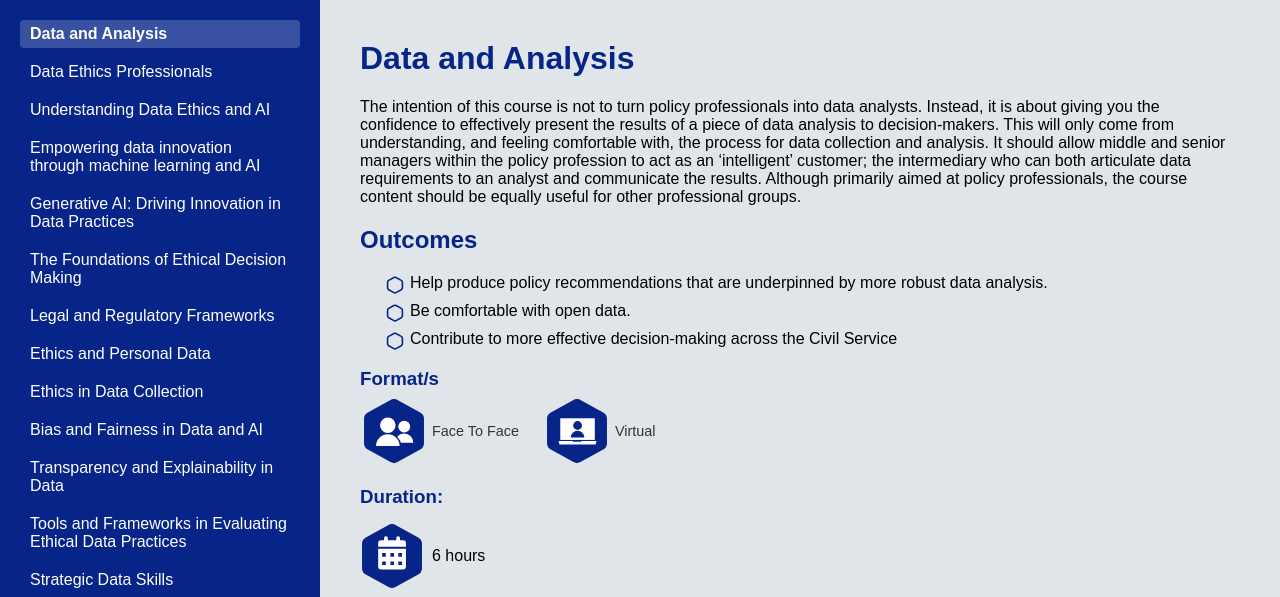
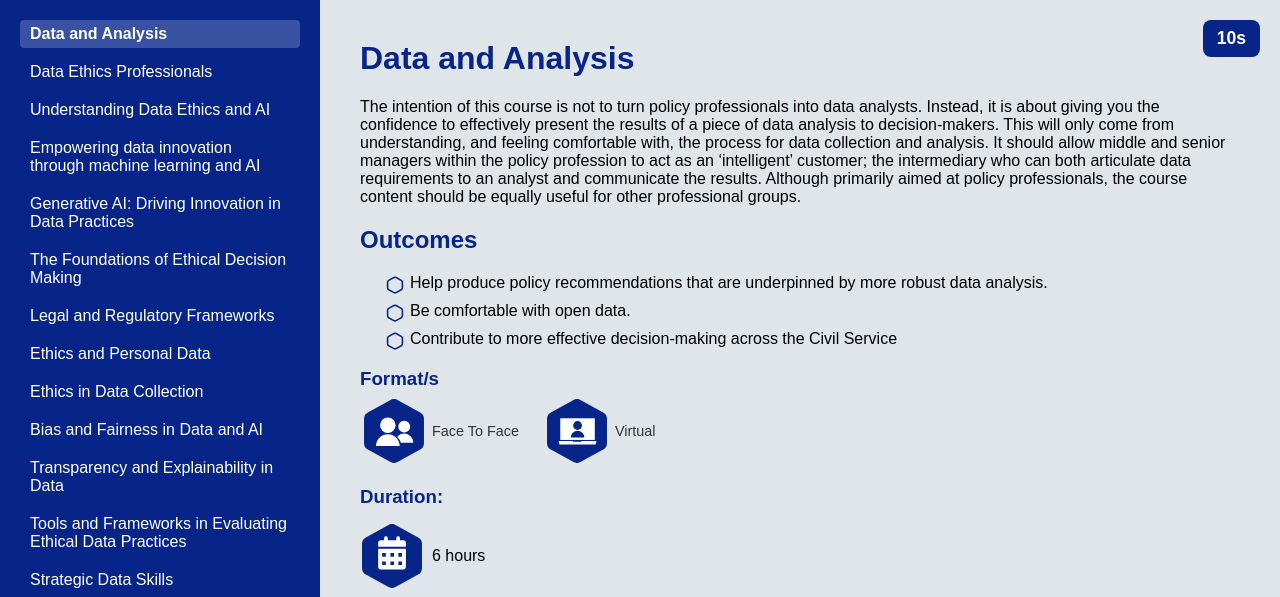
Before and after one commit to theodi/csl-catalogue, a plain HTML site: page index.html in a window 1280 px wide. Shown: the top 597 px of the page. Drawn offline with Linux system fonts and the light colour scheme.

Commit message:
Fixing carosel

```diff
--- a/index.html
+++ b/index.html
@@ -8,6 +8,7 @@
 </head>
 <body>
   <div class="container">
+    <div id="countdown" class="countdown-timer">15s</div>
     <nav class="sidebar">
       <ul id="course-list"></ul>
       <div class="sidebar-footer">
--- a/script.js
+++ b/script.js
@@ -115,9 +115,6 @@ window.addEventListener('DOMContentLoaded', () => {
         const matchingQr = document.getElementById(`qr-${index}`);
         if (matchingQr) {
             matchingQr.style.display = 'block';
-            const liveQrSlot = document.getElementById('course-qr');
-            liveQrSlot.innerHTML = '';
-            liveQrSlot.appendChild(matchingQr);
         }
 
         if (manual) pauseCarousel();
@@ -132,16 +129,41 @@ window.addEventListener('DOMContentLoaded', () => {
         selectCourse(currentIndex);
       }
 
+      /* script.js addition */
+    const countdownEl = document.getElementById('countdown');
+    let countdownValue = 15;
+    let countdownTimer;
+
+    function updateCountdown(seconds) {
+        console.log('Updating countdown to:', seconds);
+        clearInterval(countdownTimer);
+        countdownValue = seconds;
+        countdownEl.textContent = `${countdownValue}s`;
+        countdownTimer = setInterval(() => {
+            countdownValue--;
+            countdownEl.textContent = `${countdownValue}s`;
+            if (countdownValue <= 0) clearInterval(countdownTimer);
+        }, 1000);
+    }
+
     function startCarousel() {
+        console.log('Starting carousel');
+        clearInterval(slideInterval);
         slideInterval = setInterval(() => {
-          if (!isPaused) nextCourse();
+            if (!isPaused) {
+            nextCourse();
+            updateCountdown(15);
+            }
         }, 15000);
+        updateCountdown(15);
     }
 
     function pauseCarousel() {
         isPaused = true;
         toggleBtn.textContent = '▶';
+        clearInterval(slideInterval);
         clearTimeout(pauseTimeout);
+        updateCountdown(60);
         pauseTimeout = setTimeout(() => resumeCarousel(), 60000);
     }
 
@@ -152,6 +174,8 @@ window.addEventListener('DOMContentLoaded', () => {
         courseModal.classList.remove('hidden');
         isPaused = false;
         toggleBtn.textContent = '⏸';
+        clearInterval(slideInterval);
+        startCarousel();
     }
 
       toggleBtn.addEventListener('click', () => {
--- a/style.css
+++ b/style.css
@@ -159,3 +159,15 @@ ul.outcomes li::before {
 .odi-main {
   margin-top: 30px;
 }
+.countdown-timer {
+  position: absolute;
+  top: 20px;
+  right: 20px;
+  background: #072589;
+  color: white;
+  padding: 8px 14px;
+  border-radius: 8px;
+  font-weight: bold;
+  font-size: 1.1rem;
+  z-index: 10000;
+}
```
Lines whose indentation alone changed are shown as unchanged.
